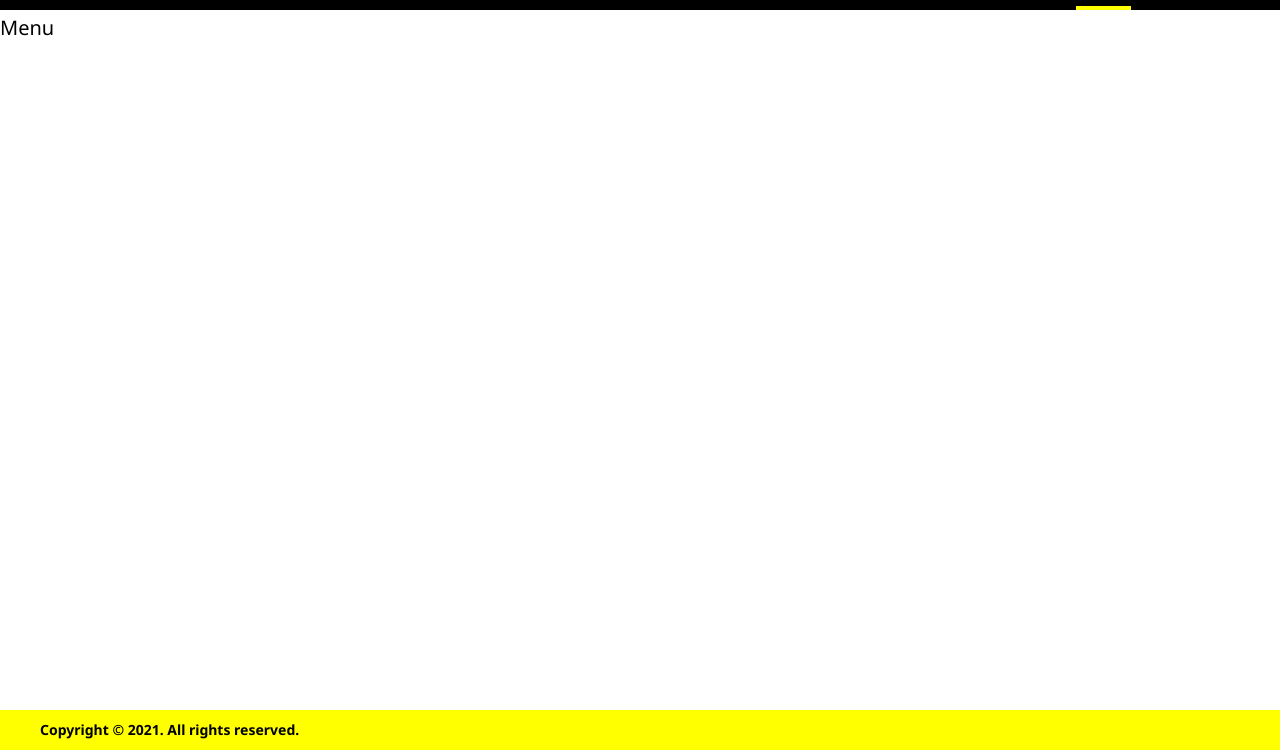
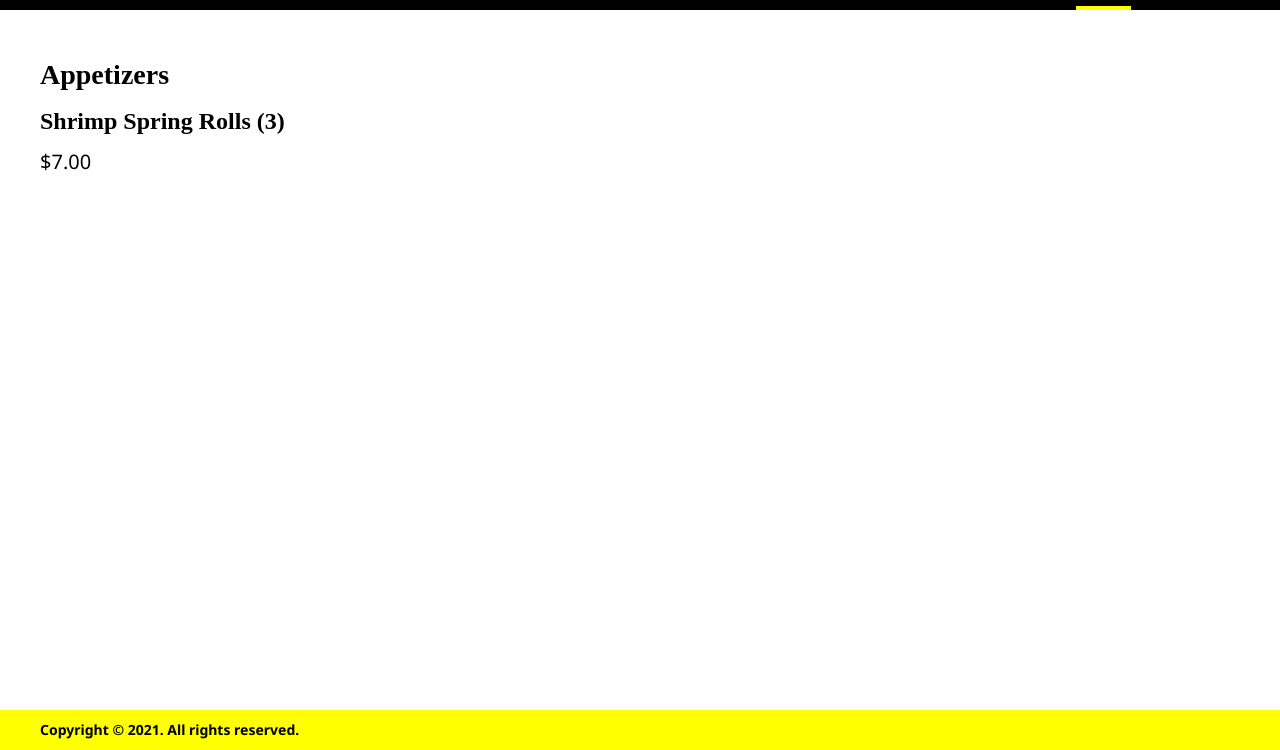
Before and after one commit to sevignator/odin-project_restaurant-page, a website built with webpack: page dist/index.html in a window 1280 px wide. Both pictures are taken after a click on the link "menu". Shown: the part 50-800 px from the top of the page. Built offline with nearby package versions, Linux system fonts and the light colour scheme; a web font is replaced by a local one.

Commit message:
refactor page modules to return functions

```diff
--- a/src/index.js
+++ b/src/index.js
@@ -4,9 +4,9 @@ import "@fortawesome/fontawesome-free/js/all";
 import "reset-css";
 import "./style.css";
 
-import { homeHtml } from "./pages/home";
-import { menuHtml } from "./pages/menu";
-import { contactHtml } from "./pages/contact";
+import { addHomeHtml } from "./pages/home";
+import { addMenuHtml } from "./pages/menu";
+import { addContactHtml } from "./pages/contact";
 
 // Site header region
 const header = document.createElement("header");
@@ -57,30 +57,27 @@ document.body.insertAdjacentElement("beforeend", main);
 document.body.insertAdjacentElement("beforeend", footer);
 
 // Elements
-const linkElements = document.querySelectorAll(".main-navigation a");
-const mainElement = document.querySelector(".main-content");
+const menuLinks = document.querySelectorAll(".main-navigation a");
 
 // Functions
 function handleMenuClick(e) {
   e.preventDefault();
 
-  linkElements.forEach((element) => element.classList.remove("active"));
+  menuLinks.forEach((element) => element.classList.remove("active"));
   e.target.classList.add("active");
-
-  mainElement.textContent = "";
 
   switch (e.target.dataset.content) {
     case "home":
-      mainElement.insertAdjacentHTML("afterbegin", homeHtml);
+      addHomeHtml(main);
       break;
     case "menu":
-      mainElement.insertAdjacentHTML("afterbegin", menuHtml);
+      addMenuHtml(main);
       break;
     case "contact":
-      mainElement.insertAdjacentHTML("afterbegin", contactHtml);
+      addContactHtml(main);
       break;
   }
 }
 
 // Init
-mainElement.insertAdjacentHTML("afterbegin", homeHtml);
+addHomeHtml(main);
--- a/src/pages/contact.js
+++ b/src/pages/contact.js
@@ -1,4 +1,5 @@
-export const contactHtml = `
+export function addContactHtml(node) {
+  node.innerHTML = `
     <section class="contact-content">
       <div>
         <h2>Contact info</h2>
@@ -35,3 +36,4 @@ export const contactHtml = `
       </div>
     </section>
   `;
+}
--- a/src/pages/home.js
+++ b/src/pages/home.js
@@ -1,6 +1,7 @@
 import chefImgUrl from "../images/chef.jpg";
 
-export const homeHtml = `
+export function addHomeHtml(node) {
+  node.innerHTML = `
     <section class="home-content">
       <div class="hero-banner">
         <p class="banner-text">The warmest pho in town, period.</p>
@@ -17,3 +18,4 @@ export const homeHtml = `
       </div>
     </section>
   `;
+}
--- a/src/pages/menu.js
+++ b/src/pages/menu.js
@@ -1 +1,15 @@
-export const menuHtml = `Menu`;
+export function addMenuHtml(node) {
+  node.innerHTML = `
+    <section class="menu-content">
+      <h2>Appetizers</h2>
+      <div>
+        <h3>Shrimp Spring Rolls (3)</h3>
+        <p>$7.00</p>
+      </div>
+      <div>
+        <h3></h3>
+        <p></p>
+      </div>
+    </section>
+  `;
+}
--- a/src/style.css
+++ b/src/style.css
@@ -1,4 +1,6 @@
 @import url("https://fonts.googleapis.com/css2?family=Eczar:wght@700&family=Noto+Sans:ital,wght@0,400;0,700;1,400;1,700&display=swap");
+
+/* Base rules */
 
 :root {
   font-size: 10px;
@@ -6,7 +8,32 @@
   --ff-headings: Eczar, "Times New Roman", Times, serif;
   --clr-light-grey: #8e8e8e;
   --clr-accent: #ffff00;
-  --inline-padding: 4rem;
+  --global-padding: 4rem;
+}
+
+h1,
+h2,
+h3 {
+  font-family: var(--ff-headings);
+  font-weight: 800;
+}
+
+h1 {
+  font-size: 3.2rem;
+}
+
+h2 {
+  margin-top: 3rem;
+  font-size: 2.8rem;
+}
+
+h3 {
+  font-size: 2.4rem;
+}
+
+a,
+a:visited {
+  color: var(--clr-light-grey);
 }
 
 /* Layout rules */
@@ -24,7 +51,7 @@ body {
   display: flex;
   justify-content: space-between;
   min-height: 6rem;
-  padding-inline: var(--inline-padding);
+  padding-inline: var(--global-padding);
   background-color: #000;
   color: #fff;
 }
@@ -37,7 +64,7 @@ body {
   display: flex;
   align-items: center;
   min-height: 4rem;
-  padding-inline: var(--inline-padding);
+  padding-inline: var(--global-padding);
   background-color: var(--clr-accent);
   font-size: 1.4rem;
   font-weight: 600;
@@ -46,29 +73,6 @@ body {
 
 .site-footer > * {
   flex: 1;
-}
-
-/* Base rules */
-
-h1,
-h2,
-h3 {
-  font-family: var(--ff-headings);
-}
-
-h1 {
-  font-size: 3.2rem;
-  font-weight: 800;
-}
-
-h2 {
-  margin-top: 3rem;
-  font-size: 2.8rem;
-}
-
-a,
-a:visited {
-  color: var(--clr-light-grey);
 }
 
 /* Component rules */
@@ -115,13 +119,19 @@ a:visited {
   grid-template-rows: 500px 400px;
 }
 
+.menu-content {
+  display: grid;
+  padding: var(--global-padding);
+}
+
 .contact-content {
   display: grid;
   grid-template-columns: 2fr 1fr;
-  padding: var(--inline-padding);
+  padding: var(--global-padding);
 }
 
-.contact-content > * > :first-child {
+.menu-content h2:first-child,
+.contact-content h2:first-child {
   margin-top: 0;
 }
 
@@ -131,7 +141,7 @@ a:visited {
   flex-direction: column;
   justify-content: center;
   grid-column: span 2;
-  padding: var(--inline-padding);
+  padding: var(--global-padding);
   background-image: url("./images/hero-image.jpg");
   background-size: cover;
   background-position-y: center;
@@ -186,7 +196,7 @@ a:visited {
   display: flex;
   justify-content: center;
   align-items: center;
-  padding: var(--inline-padding);
+  padding: var(--global-padding);
 }
 
 .featured-quote blockquote {
```
Also changed, not shown: 1 other file. Lines whose indentation alone changed are shown as unchanged.
